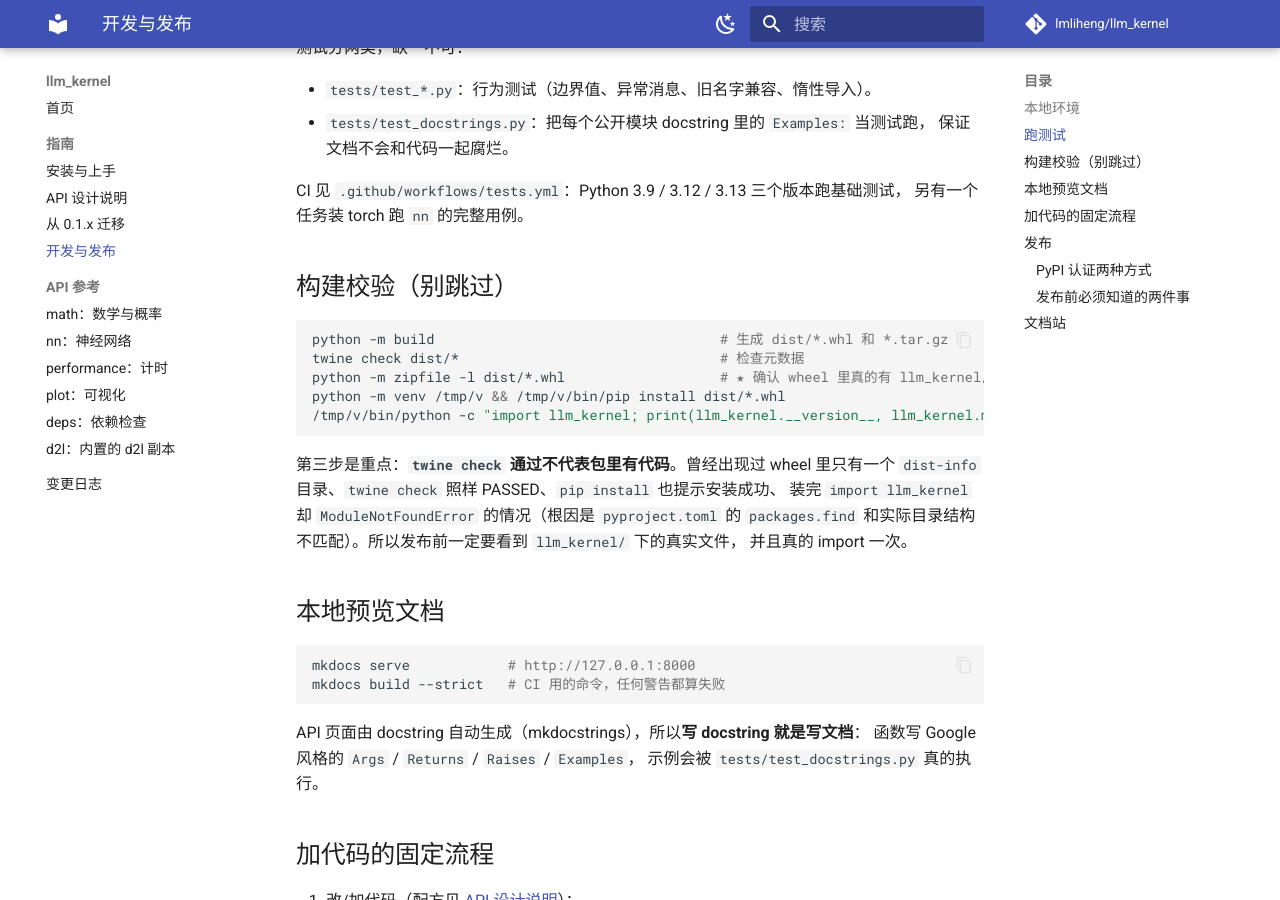
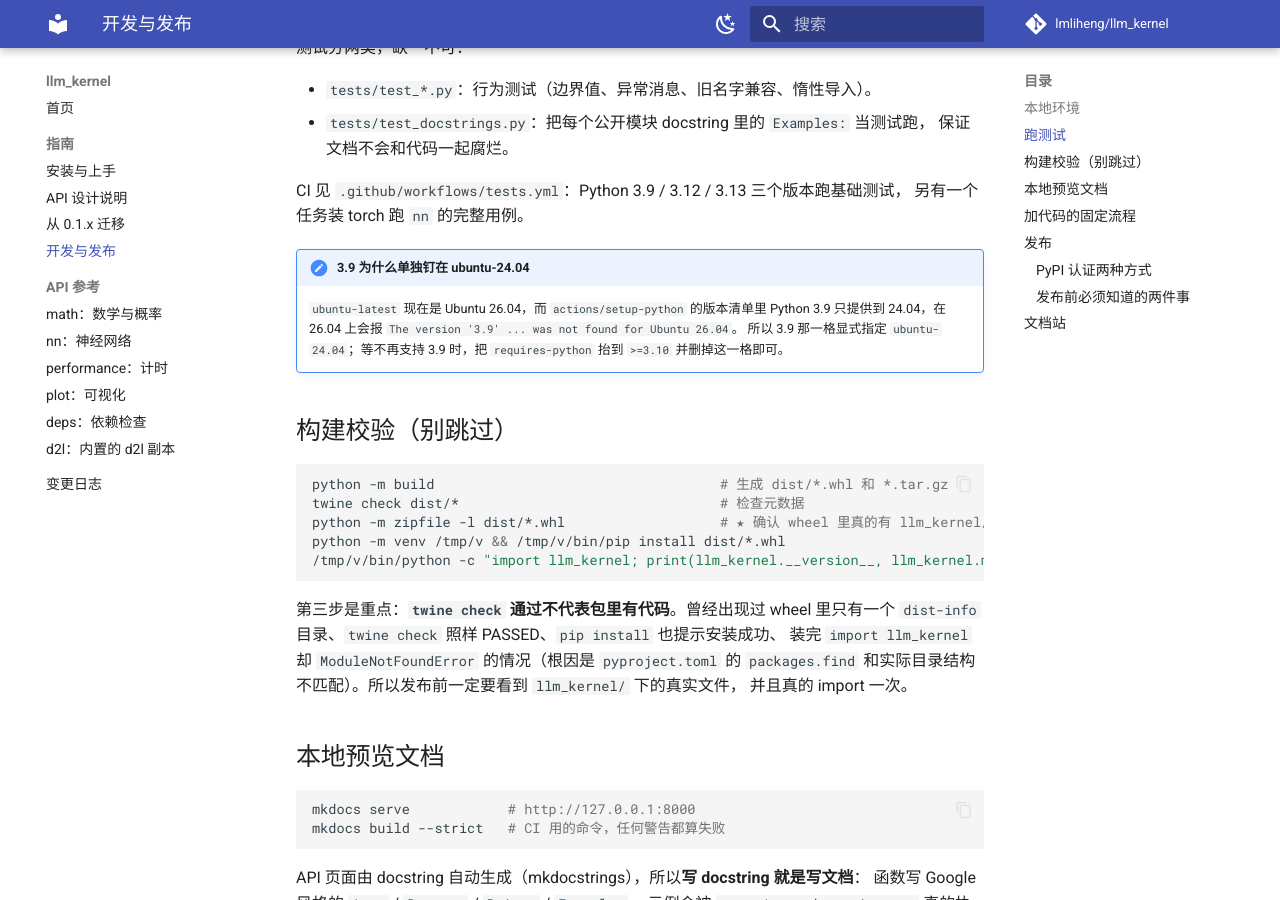
Before and after one commit to lmliheng/llm_kernel, an MkDocs documentation site: the page built from docs/guide/develop.md, in a window 1280 px wide and 900 px high, scrolled down 621 px. Built offline with MkDocs 1.6.1 and Material for MkDocs 9.7.7, drawn with Linux system fonts in a browser that asks for light colours; comment, search, counter and statistics services are not loaded.

Commit message:
ci: 基础测试矩阵按运行器拆开，3.9 钉在 ubuntu-24.04
ubuntu-latest 已经是 Ubuntu 26.04，而 actions/setup-python 的版本清单里
Python 3.9 只提供到 24.04，所以 3.9 那格会报
"The version '3.9' with architecture 'x64' was not found for Ubuntu 26.04"。

- matrix 改成 include 形式，每格显式带 os：3.9 → ubuntu-24.04，3.12 / 3.13 → ubuntu-latest
- 任务名带上运行器，方便一眼看出在哪个镜像上跑的
- docs/guide/develop.md 记下这个坑和以后的改法（不再支持 3.9 时抬 requires-python 到 >=3.10）

```diff
--- a/docs/guide/develop.md
+++ b/docs/guide/develop.md
@@ -32,6 +32,13 @@
 
 CI 见 `.github/workflows/tests.yml`：Python 3.9 / 3.12 / 3.13 三个版本跑基础测试，
 另有一个任务装 torch 跑 `nn` 的完整用例。
+
+!!! note "3.9 为什么单独钉在 ubuntu-24.04"
+    `ubuntu-latest` 现在是 Ubuntu 26.04，而 `actions/setup-python` 的版本清单里
+    Python 3.9 只提供到 24.04，在 26.04 上会报
+    `The version '3.9' ... was not found for Ubuntu 26.04`。
+    所以 3.9 那一格显式指定 `ubuntu-24.04`；等不再支持 3.9 时，把 `requires-python`
+    抬到 `>=3.10` 并删掉这一格即可。
 
 ## 构建校验（别跳过）
 
```
Also changed, not shown: 1 other file.
